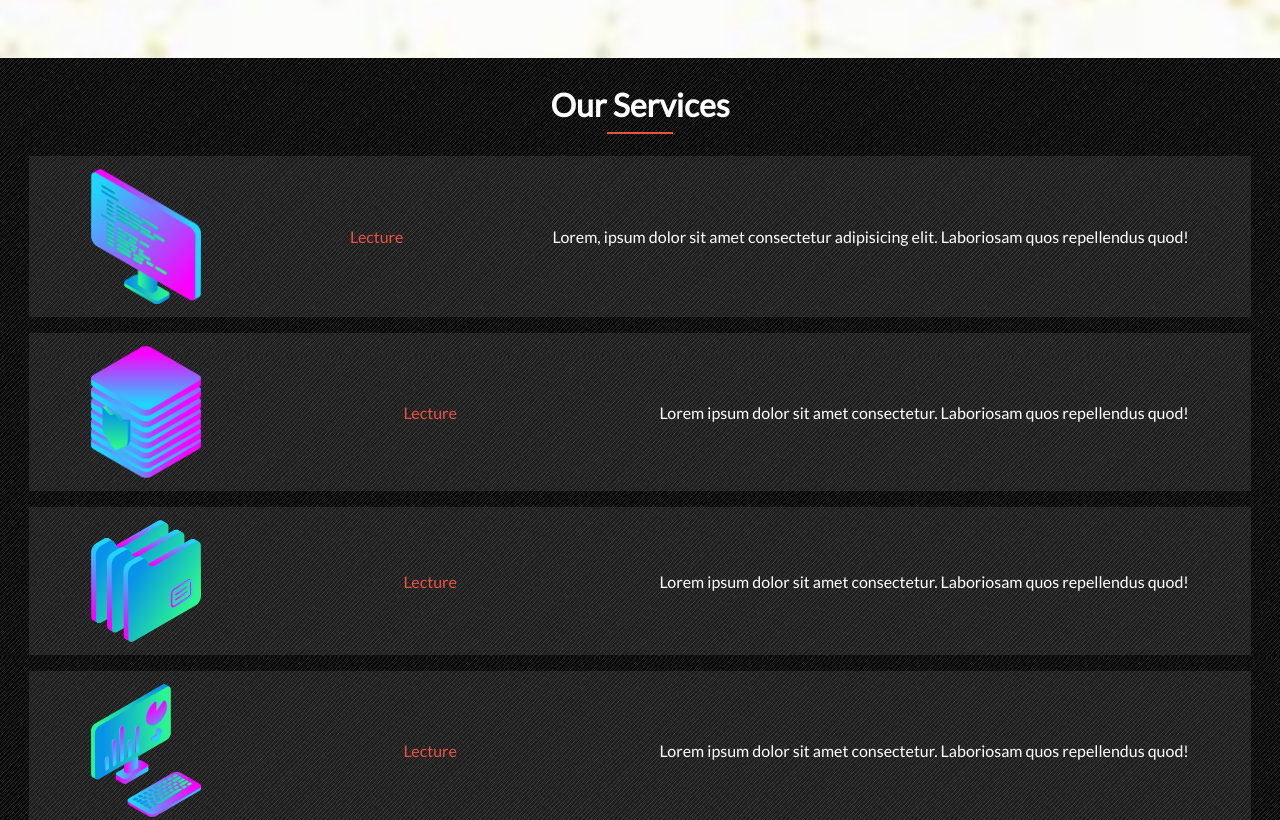
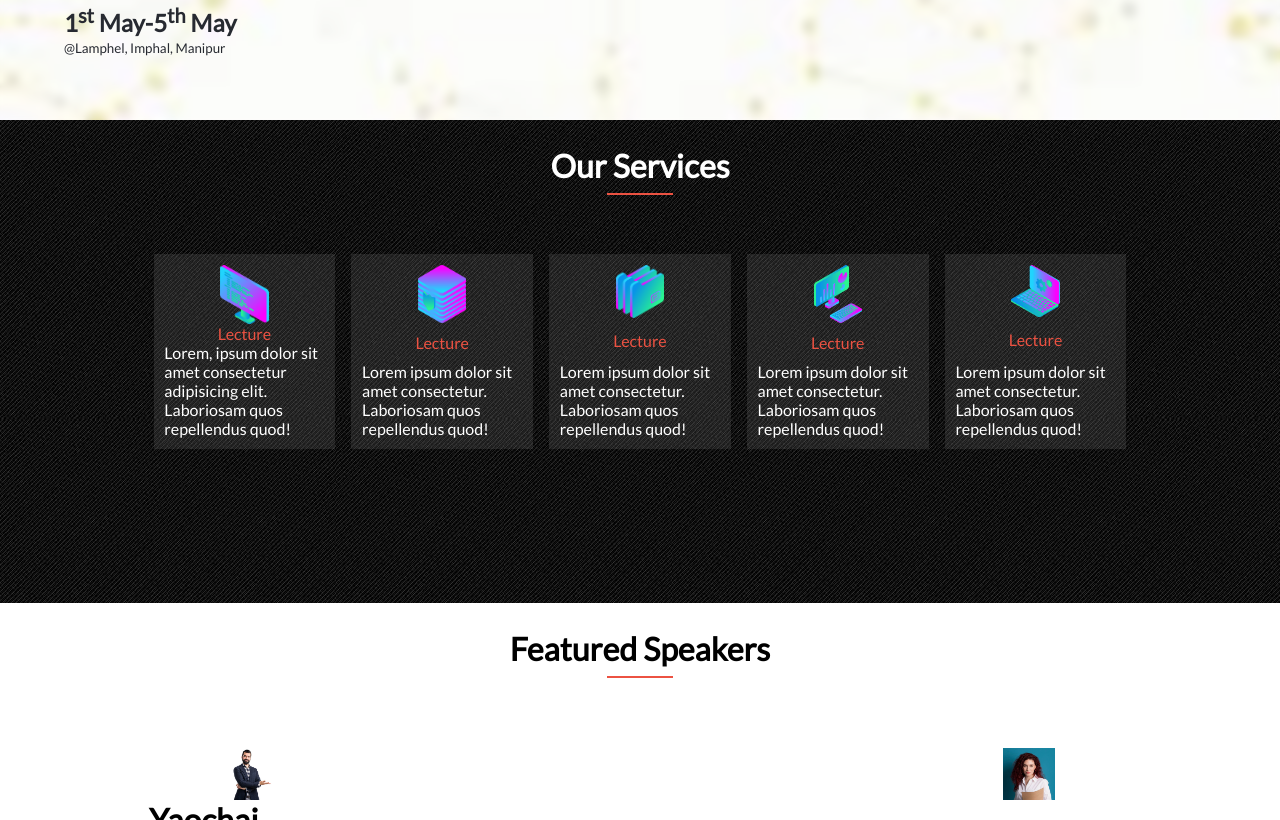
Before and after one commit to rubydevi/the-korner-capstone, a website: page index.html in a window 1280 px wide. Shown: the part 767-1587 px from the top of the page. Drawn offline with Linux system fonts and the light colour scheme.

Commit message:
Rafactor Program Section to fit Desktop Layout

```diff
--- a/css/desktop.css
+++ b/css/desktop.css
@@ -52,4 +52,35 @@
     padding: 3%;
     border: 2px solid #ec5242;
   }
+
+  /* INDEX HTML */
+  #home {
+    width: 66%;
+  }
+
+  .programs {
+    flex-direction: row;
+    padding: 12%;
+    padding-top: 4%;
+  }
+
+  .program {
+    flex-direction: column;
+    padding: 1%;
+    gap: 2%;
+    width: 20%;
+  }
+
+  .program img {
+    width: 30%;
+  }
+
+  .program img,
+  .program p {
+    margin: 0;
+  }
+
+  .btn {
+    display: none;
+  }
 }
```
